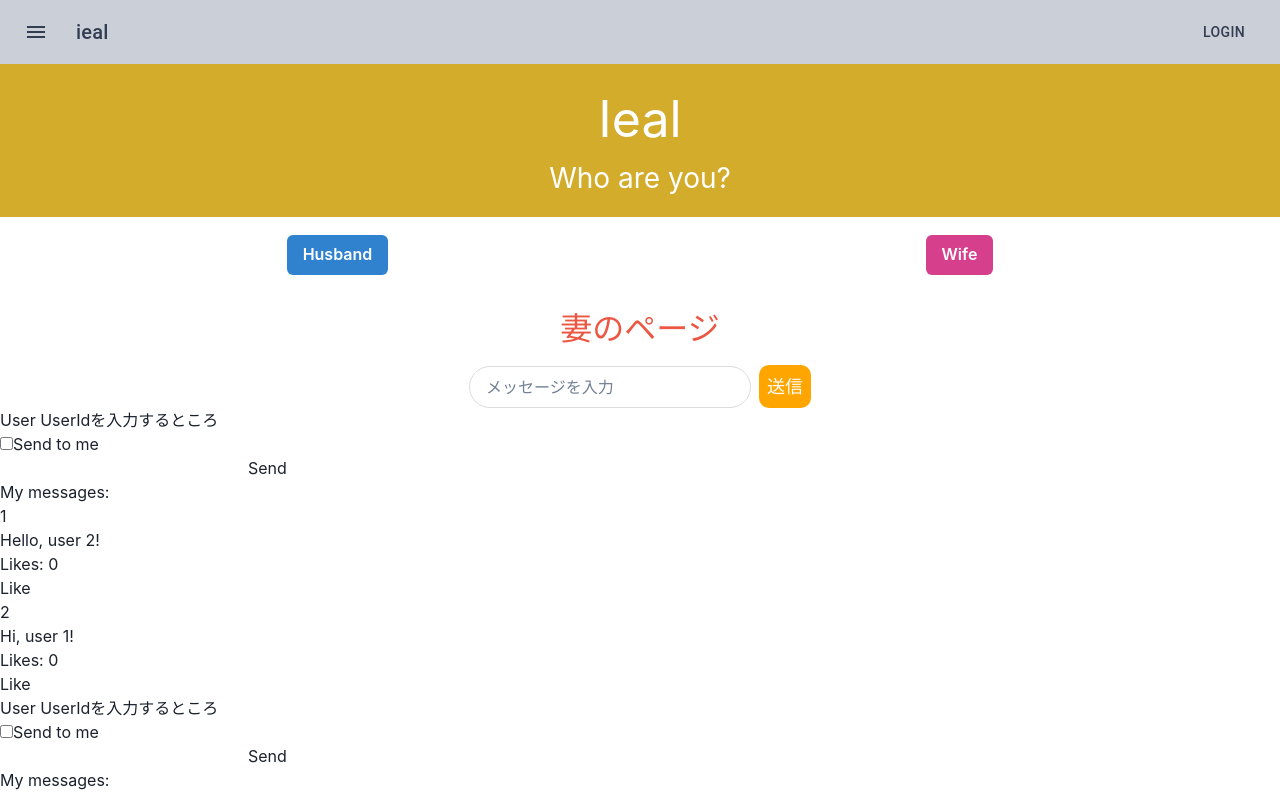
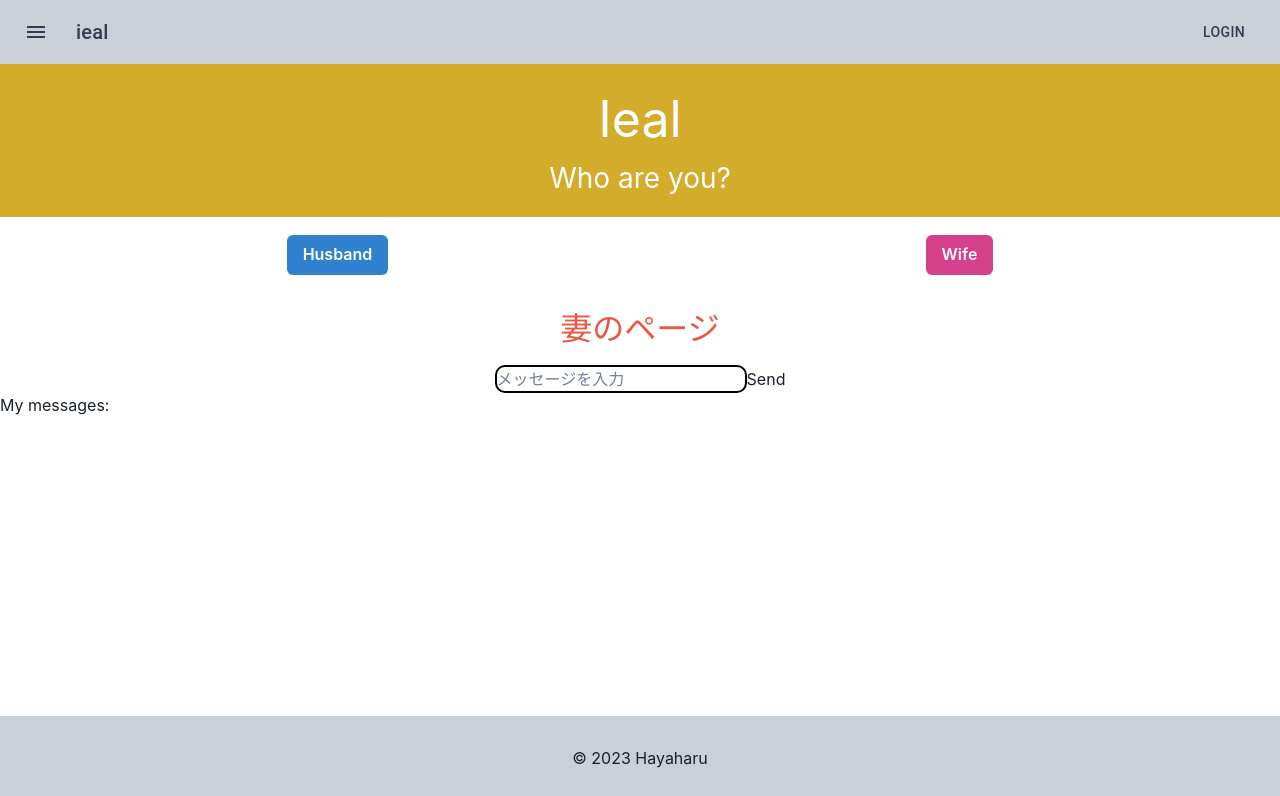
Before and after one commit to haruharu3220/20230213_homework, a React (Vite) app in the folder ieal/: page /wife in a window 1280 px wide. Shown: the top 796 px of the page. Built offline with nearby package versions, Linux system fonts and the light colour scheme.

Commit message:
メッセージを入力する機能を実装

```diff
--- a/ieal/src/App.jsx
+++ b/ieal/src/App.jsx
@@ -40,7 +40,7 @@ const App = () => {
         <p>FC</p> */}
 
         {/* <CommentCard user={user}/> */}
-        <Chat userId="UserIdを入力するところ" selectedUser={1}/>
+        {/* <Chat userId="UserIdを入力するところ" selectedUser={1}/> */}
         <Footer />
     </BodyStyle>
   );
--- a/ieal/src/components/Hero.jsx
+++ b/ieal/src/components/Hero.jsx
@@ -41,9 +41,8 @@ export const Hero = () =>{
                     <Route path="/husband" element={<Husband />} />
                     <Route path="/wife" element={<Wife />} />
                 </Routes>
-                <SearchInput/>
-                <Chat userId="UserIdを入力するところ" selectedUser={1}/>
-                <p>{player}</p>
+                {/* <SearchInput/> */}
+                <Chat user={player} selectedUser={1}/>
             </BrowserRouter>
 
 
--- a/ieal/src/pages/Chat.jsx
+++ b/ieal/src/pages/Chat.jsx
@@ -1,14 +1,10 @@
 import React, { useState } from 'react';
+import  styled  from "styled-components";
 
-export const Chat = ({ userId, selectedUser }) =>{
+export const Chat = ({ user, selectedUser }) =>{
   const [message, setMessage] = useState('');
   const [toMe, setToMe] = useState(false);
-  const [messages, setMessages] = useState([
-    { id: 1, from: 1, to: 2, text: 'Hello, user 2!', likes: 0 },
-    { id: 2, from: 2, to: 1, text: 'Hi, user 1!', likes: 0 },
-  ]);
-
-  const filteredMessages = messages.filter(m => m.to === selectedUser || m.from === selectedUser);
+  const [messages, setMessages] = useState([]);
 
   const handleSend = () => {
     if (!message) {
@@ -17,35 +13,37 @@ export const Chat = ({ userId, selectedUser }) =>{
 
     const newMessage = {
       id: messages.length + 1,
-      from: selectedUser,
-      to: toMe ? selectedUser : selectedUser === 1 ? 2 : 1,
+      from: user,
+      to: user="wife" ? "husband" : "wife",
       text: message,
+      date: new Date().toLocaleString(),
       likes: 0,
     };
-
+    console.log(newMessage);
     setMessages([...messages, newMessage]);
     setMessage('');
+    console.log("OK");
   };
 
   return (
     <div>
-      <h2>User {userId}</h2>
       <div>
-        <label>
+        {/* <label>
           <input type="checkbox" checked={toMe} onChange={() => setToMe(!toMe)} />
           Send to me
-        </label>
+        </label> */}
       </div>
-      <div>
-        <input type="text" value={message} onChange={(e) => setMessage(e.target.value)} />
+      <MesseageStyle>
+        <InpurStyle placeholder="メッセージを入力" type="text" value={message} onChange={(e) => setMessage(e.target.value)} />
         <button onClick={handleSend}>Send</button>
-      </div>
+      </MesseageStyle>
       <h3>My messages:</h3>
       <ul>
-        {filteredMessages.map(m => (
+        {messages.map(m => (
           <li key={m.id}>
-            <p>{m.id}</p>
-            <p>{m.text}</p>
+            {/* <p>ID= {m.id}</p> */}
+            <p>本文＝{m.text}</p>
+            <p>送信時刻＝{m.date}</p>
             <p>Likes: {m.likes}</p>
 
             <button onClick={() => setMessages(messages.map(msg => msg.id === m.id ? { ...msg, likes: msg.likes + 1 } : msg))}>Like</button>
@@ -55,3 +53,16 @@ export const Chat = ({ userId, selectedUser }) =>{
     </div>
   );
 }
+
+const MesseageStyle = styled.div`
+display: flex;
+justify-content: center;
+align-items: center;
+`;
+
+
+
+const InpurStyle = styled.input`
+border: 2px solid #000000;
+border-radius: 10px;
+`;
```
